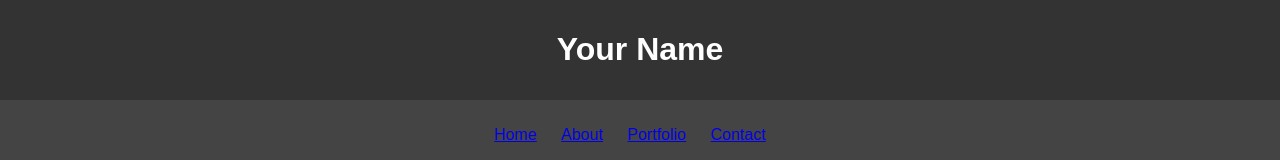
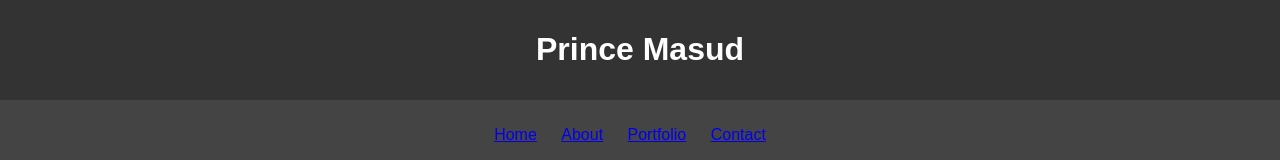
Before and after one commit to Masud613/my_page, a plain HTML site: page docs/index.html in a window 1280 px wide. Shown: the top 160 px of the page. Drawn offline with Linux system fonts and the light colour scheme.

Commit message:
lastchange

```diff
--- a/docs/index.html
+++ b/docs/index.html
@@ -49,7 +49,7 @@
 </head>
 <body>
     <header>
-        <h1>Your Name</h1>
+        <h1>Prince Masud</h1>
     </header>
     <nav>
         <ul>
```
